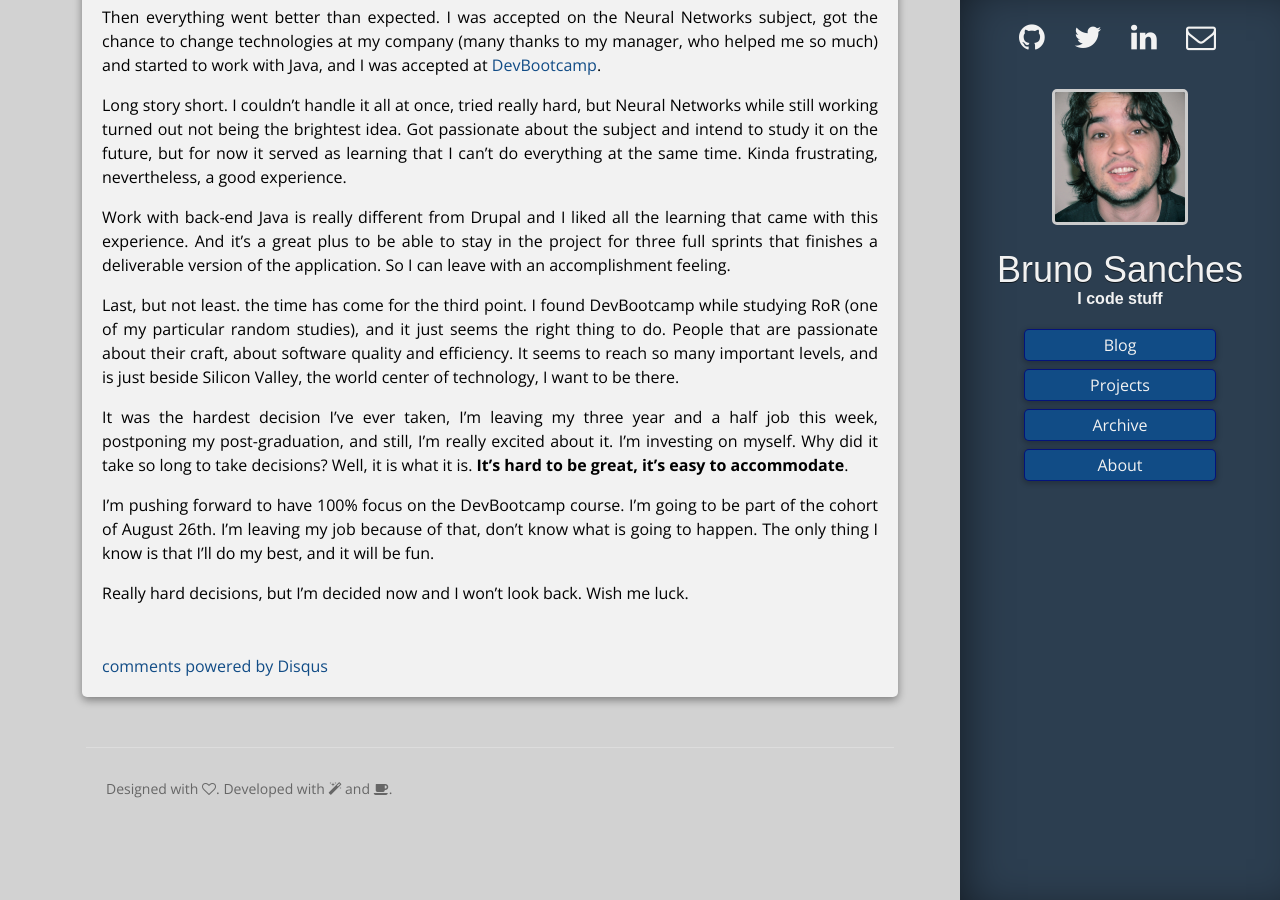
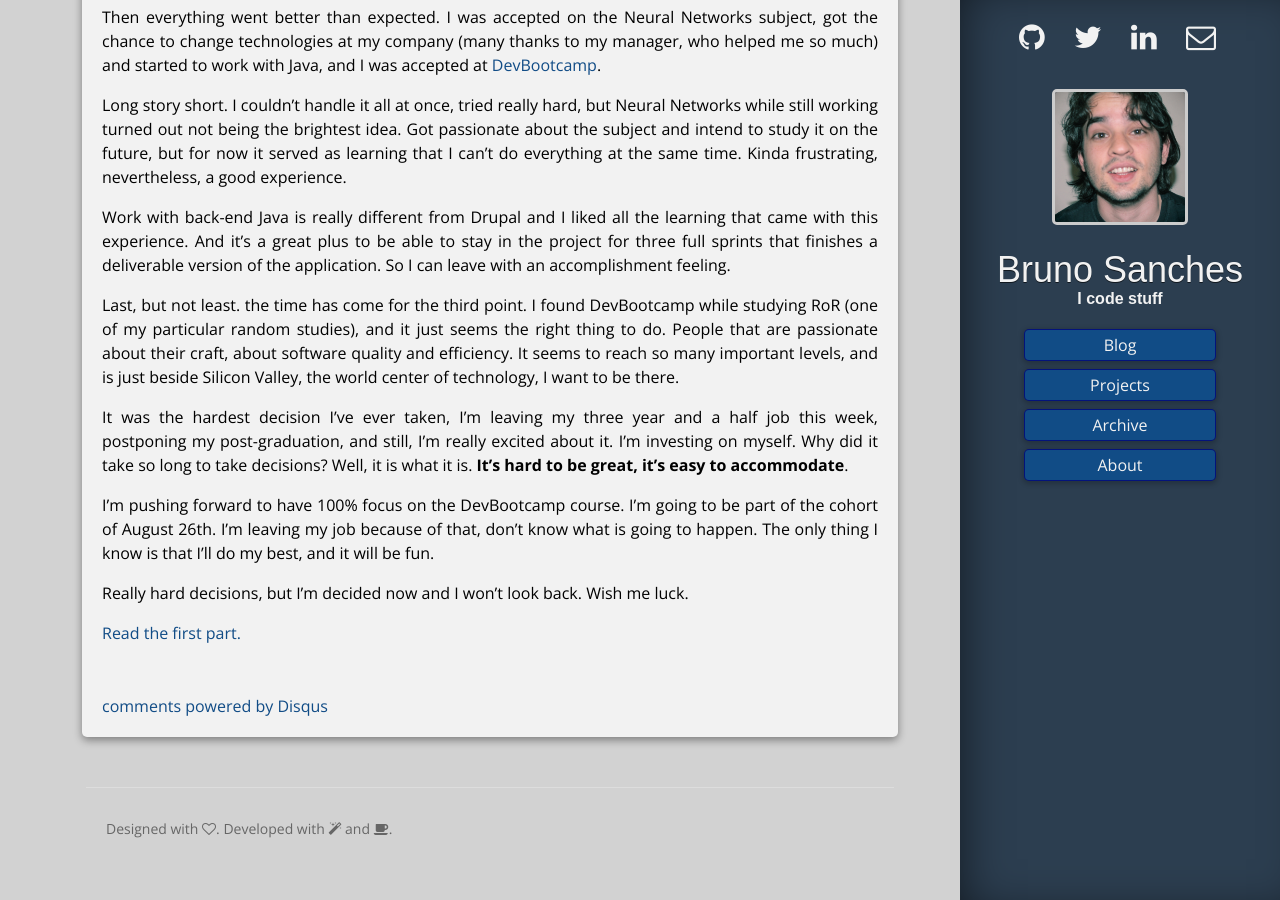
Before and after one commit to brunops/brunops.github.io, a Jekyll site: the page built from _posts/2013-06-26-bothered-by-being-accommodated-part-2.markdown, in a window 1280 px wide and 900 px high, scrolled down 940 px. Built offline with Jekyll 4.4.1, drawn with Linux system fonts in a browser that asks for light colours; some web fonts are replaced; Markdown is read by kramdown in place of the engine named in the settings; comment, search, counter and statistics services are not loaded.

Commit message:
Add link to first part

```diff
--- a/_posts/2013-06-26-bothered-by-being-accommodated-part-2.markdown
+++ b/_posts/2013-06-26-bothered-by-being-accommodated-part-2.markdown
@@ -37,3 +37,5 @@ It was the hardest decision I've ever taken, I'm leaving my three year and a hal
 I'm pushing forward to have 100% focus on the DevBootcamp course. I'm going to be part of the cohort of August 26th. I'm leaving my job because of that, don't know what is going to happen. The only thing I know is that I'll do my best, and it will be fun.
 
 Really hard decisions, but I'm decided now and I won't look back. Wish me luck.
+
+[Read the first part.](/bothered-by-being-accommodated-part-1)
```
